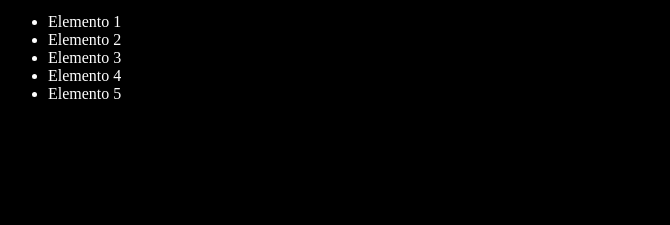
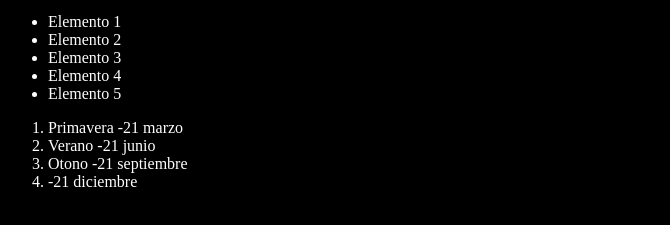
Before and after one commit to kchara21/git-curse, a plain HTML site: page index.html in a window 1280 px wide. Shown: the part 101-326 px from the top of the page, without its empty margins (0-670 px from the left). Drawn offline with Linux system fonts and the light colour scheme.

Commit message:
Agregando estaciones del anio con fecha de inicio

```diff
--- a/index.html
+++ b/index.html
@@ -23,6 +23,13 @@
       <li>Elemento 5</li>
     </ul>
 
+    <ol>
+      <li>Primavera -21 marzo</li>
+      <li>Verano -21 junio</li>
+      <li>Otono -21 septiembre</li>
+      <li> -21 diciembre</li>
+    </ol>
+
     <script src="index.js"></script>
 
   </body>
```
